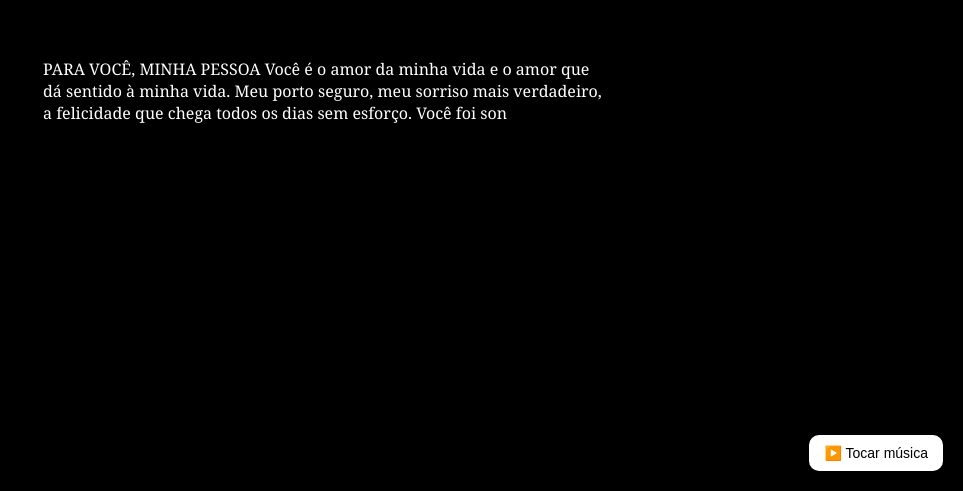
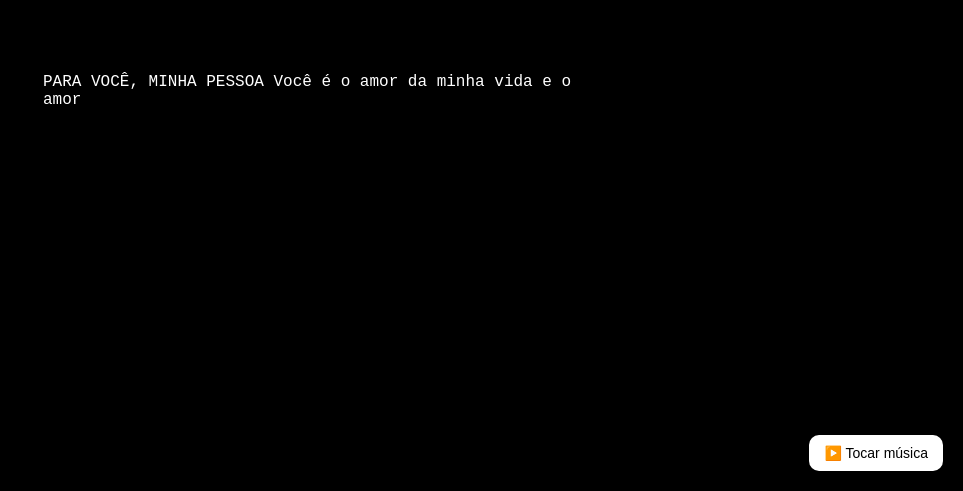
Before and after one commit to furry12/Carta, a plain HTML site: page index.html in a window 1280 px wide. Shown: the part 309-800 px from the top of the page, without its empty margins (317-1280 px from the left). Drawn offline with Linux system fonts and the light colour scheme.

Commit message:
index.html

```diff
--- a/index.html
+++ b/index.html
@@ -11,7 +11,7 @@
     }body {
   background: #000;
   color: #fff;
-  font-family: 'Georgia', serif;
+  font-family: 'Courier New', monospace;
   display: flex;
   align-items: center;
   justify-content: center;
@@ -116,12 +116,17 @@ E amar você
 `;
 
 let i = 0;
-const speed = 25;
+const speed = 40;
 const el = document.getElementById("text");
 
 function escrever() {
   if (i < texto.length) {
+    // adiciona pequenas variações no tempo pra simular máquina antiga
     el.innerHTML += texto.charAt(i);
+    i++;
+    const variacao = Math.random() * 80;
+    setTimeout(escrever, speed + variacao);
+    return;
     i++;
     setTimeout(escrever, speed);
   }
```
